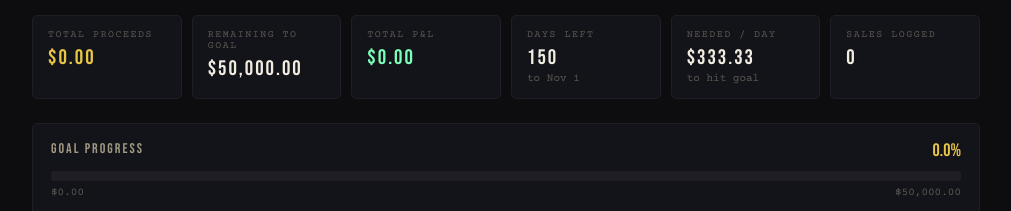
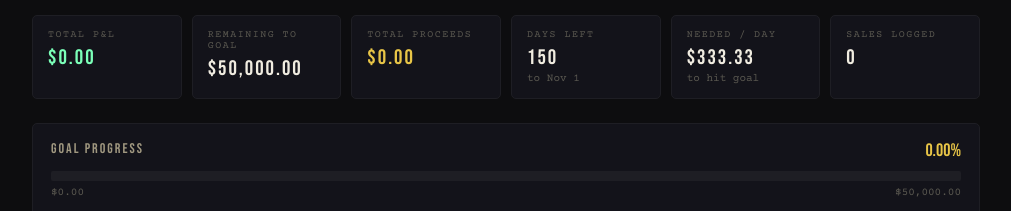
Before and after one commit to bsouls4/stocktracker, a plain HTML site: page index.html in a window 1280 px wide. Shown: the part 210-421 px from the top of the page, without its empty margins (134-1145 px from the left). Drawn offline with nearby package versions, Linux system fonts and the light colour scheme.

Commit message:
Add files via upload

```diff
--- a/index.html
+++ b/index.html
@@ -492,13 +492,13 @@ document.getElementById("exportBtn").addEventListener("click",()=>{
 function renderStats() {
   const total=sales.reduce((s,x)=>s+proceeds(x),0);
   const totalPL=sales.reduce((s,x)=>s+pl(x),0);
-  const rem=Math.max(GOAL-total,0);
+  const rem=Math.max(GOAL-totalPL,0);
   const dl=daysLeft();
   const dpd=dl>0?rem/dl:0;
   const data=[
+    {label:"TOTAL P&L",value:fmt(totalPL),color:totalPL>=0?"var(--green)":"var(--red)"},
+    {label:"REMAINING TO GOAL",value:fmt(rem)},
     {label:"TOTAL PROCEEDS",value:fmt(total),color:"var(--accent)"},
-    {label:"REMAINING TO GOAL",value:fmt(rem)},
-    {label:"TOTAL P&L",value:fmt(totalPL),color:totalPL>=0?"var(--green)":"var(--red)"},
     {label:"DAYS LEFT",value:dl,sub:"to Nov 1"},
     {label:"NEEDED / DAY",value:fmt(dpd),sub:"to hit goal"},
     {label:"SALES LOGGED",value:sales.length},
@@ -509,10 +509,10 @@ function renderStats() {
       <div class="stat-value" style="color:${d.color||"var(--text)"}">${d.value}</div>
       ${d.sub?`<div class="stat-sub">${d.sub}</div>`:""}
     </div>`).join("");
-  const pct=Math.min((total/GOAL)*100,100);
-  document.getElementById("progressPct").textContent=pct.toFixed(1)+"%";
+  const pct=Math.min((totalPL/GOAL)*100,100);
+  document.getElementById("progressPct").textContent=pct.toFixed(2)+"%";
   document.getElementById("progressFill").style.width=pct+"%";
-  document.getElementById("progressCurrent").textContent=fmt(total);
+  document.getElementById("progressCurrent").textContent=fmt(totalPL);
 }
 
 function renderBreakdown() {
@@ -617,7 +617,7 @@ rebuildColorMap();
 renderAll();
 if(scriptUrl) setSyncStatus("connected","Connected to Google Sheets");
 setTimeout(()=>{
-  const pct=Math.min((sales.reduce((s,x)=>s+proceeds(x),0)/GOAL)*100,100);
+  const pct=Math.min((sales.reduce((s,x)=>s+pl(x),0)/GOAL)*100,100);
   document.getElementById("progressFill").style.width=pct+"%";
 },100);
 </script>
```
